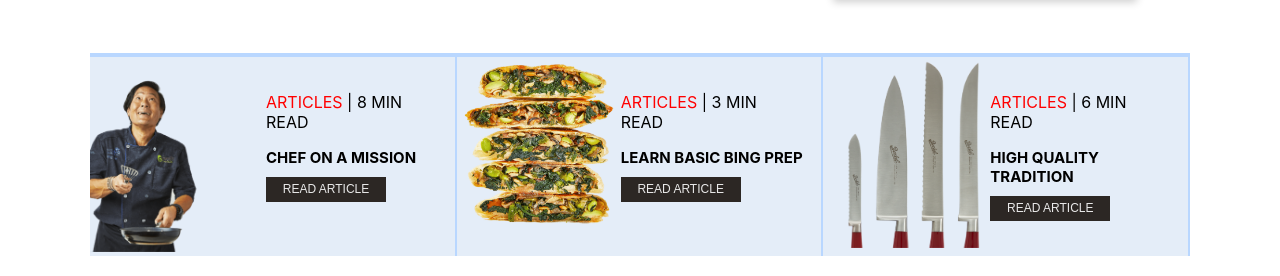
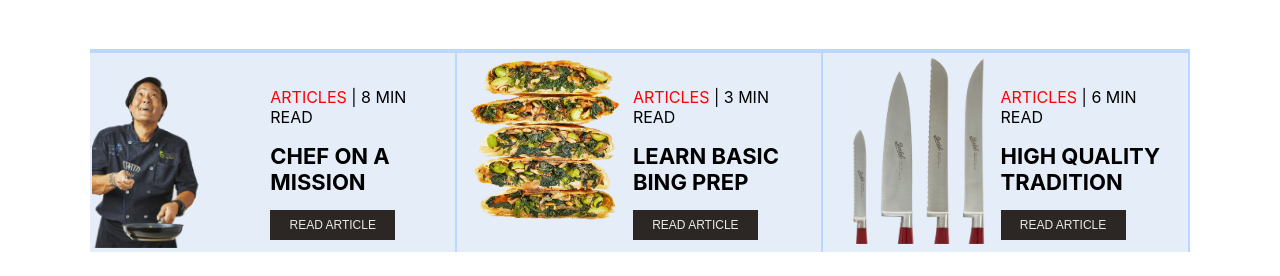
Before and after one commit to austinkarren/grapevine-pitch, a Next.js app: page / in a window 1280 px wide. Shown: the part 676-952 px from the top of the page. Built offline with nearby package versions, Linux system fonts and the light colour scheme.

Commit message:
Bottom card dec: h1 font larger, card content, justify-content: space-evenly

```diff
--- a/styles/Home.module.css
+++ b/styles/Home.module.css
@@ -43,7 +43,6 @@
 .card {
   display: flex;
   flex-direction: row;
-  height: 100%;
   box-shadow: 0 4px 8px 0 rgba(0,0,0,0.2);
   margin-bottom: 16px;
   padding: 8px 15px 8px 20px;
@@ -77,7 +76,6 @@
 .eventP {
   color: red;
 }
-
 .lowerGrid {
   display: grid;
   grid-column-start:1;
@@ -87,26 +85,24 @@
   margin-top: 5%;
   background-color: #e4edf8;
   border-top: 4px solid #b9d7ff;
-
 }
 .lowerFlex {
   display: flex;
   flex-direction: row;
-  /* justify-content:space-evenly; */
 }
 .lowerCard {
   display: flex;
   flex-direction: row;
+  justify-content: space-evenly;
   width: 33.3333%;
   border-right: 2px solid #b9d7ff;
-
+}
+.lowerCard .h1 {
+  font-size: 22px;
 }
 .bTextContainer {
-  justify-content: right;
   width: 50%;
   margin-top: 5%;
-  /* position: relative;
-  top:20%; */
 }
 .lowerCard .button {
   background-color: #2c2724;
@@ -114,8 +110,8 @@
   font-size: 12px;
   border: none;
   cursor: pointer;
-  width: 120px;
-  height: 25px;
+  width: 125px;
+  height: 30px;
 }
 
 
```
